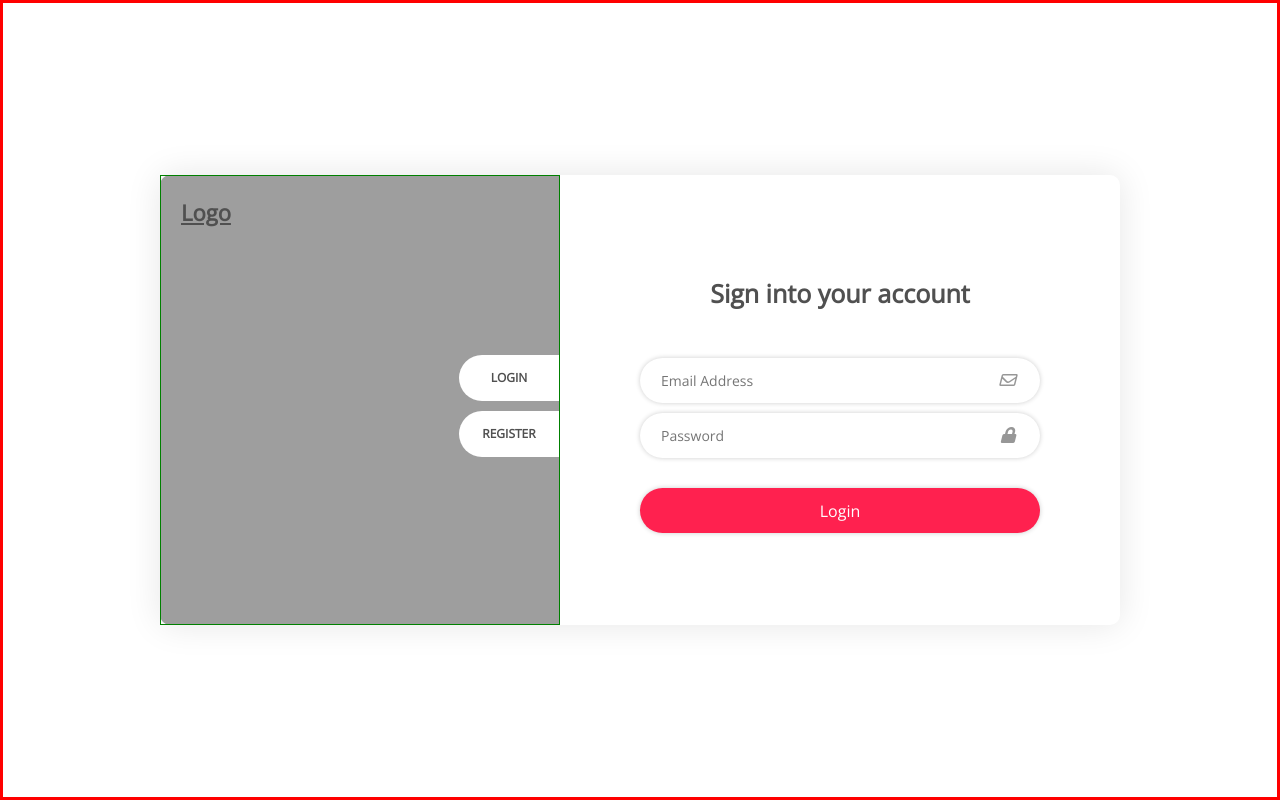
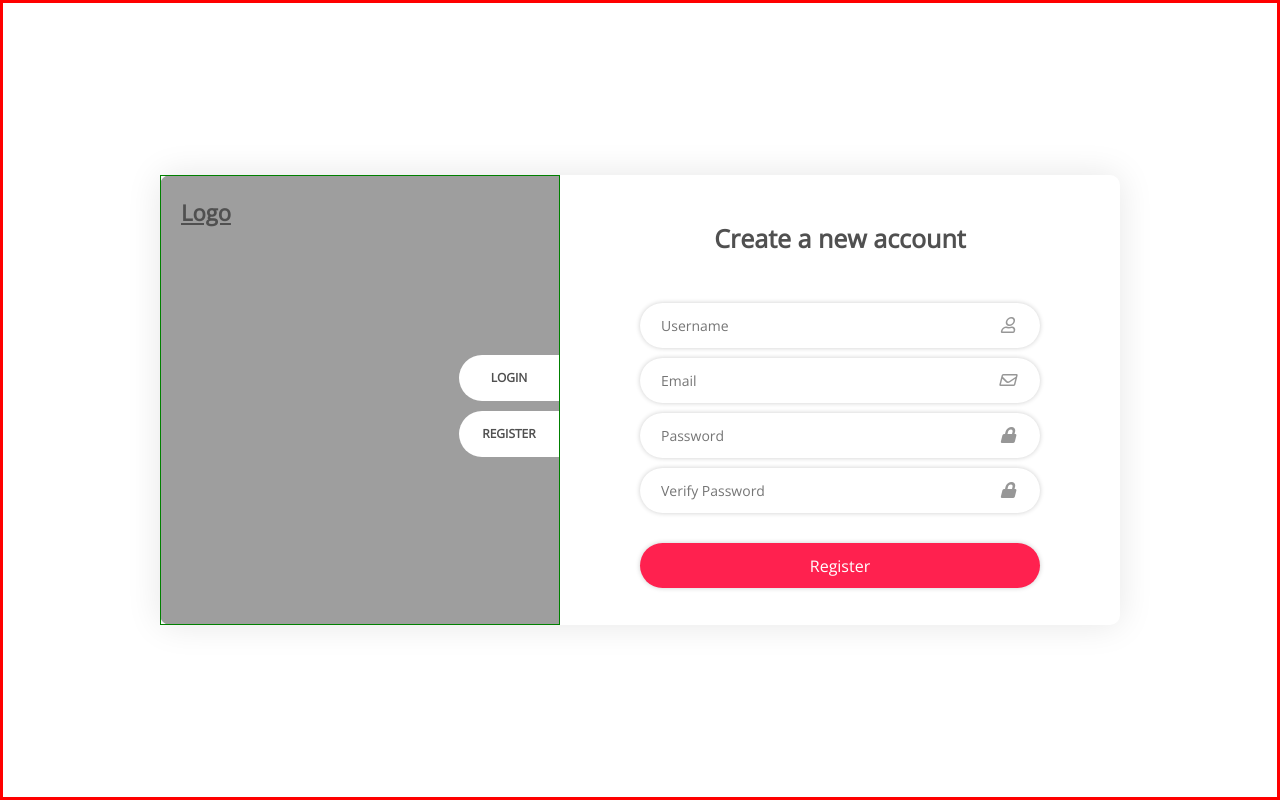
Before and after one commit to rohithkumar53/Mern-App, a React (Create React App) app: page /login in a window 1280 px wide. Built offline with nearby package versions, Linux system fonts and the light colour scheme.

Commit message:
added registration form

```diff
--- a/src/App.js
+++ b/src/App.js
@@ -1,7 +1,8 @@
 import logo from './logo.svg';
 import './App.scss';
-import LoginForm from './components/imports/LoginForm';
+// import LoginForm from './components/imports/LoginForm';
 import BaseLogin from './components/imports/BaseLogin';
+import RegisterForm from './components/imports/RegisterForm';
 import './assets/bg_img.jpg';
 
 function App() {
@@ -10,7 +11,7 @@ function App() {
       <div className="container">
         <div className="row login-box">
             <BaseLogin/>
-            <LoginForm/>
+            <RegisterForm/>
         </div>
       </div>
 
--- /dev/null
+++ b/src/components/imports/RegisterForm.jsx
@@ -0,0 +1,36 @@
+import React from 'react'
+
+export default function RegisterForm() {
+    return (
+        <div className="col-sm-7 bg-color align-self-center">
+            <div className="form-section">
+                <div className="title">
+                    <h3>Create a new account</h3>
+                </div>
+                <div className="login-inner-form">
+                    <form method="POST">
+                        <div className="form-group form-box">
+                            <input type="text" id="username" className="input-text" placeholder="Username" />
+                            <i className="icon user"></i>
+                        </div>
+                        <div className="form-group form-box">
+                            <input type="text" id="email" className="input-text" placeholder="Email" />
+                            <i className="icon email"></i>
+                        </div>
+                        <div className="form-group form-box">
+                            <input type="text" id="password" className="input-text" placeholder="Password" />
+                            <i className="icon lock"></i>
+                        </div>
+                        <div className="form-group form-box">
+                            <input type="text" id="passwordcheck" className="input-text" placeholder="Verify Password" />
+                            <i className="icon lock"></i>
+                        </div>
+                        <div className="form-group">
+                            <button className='btn primary-btn'>Register</button>
+                        </div>
+                    </form>
+                </div>
+            </div>
+        </div>
+    )
+}
--- a/src/sass/_login.scss
+++ b/src/sass/_login.scss
@@ -115,6 +115,10 @@
                     @extend .font-bold;
                     content: "\f023";
                 }
+                .icon.user::before{
+                    @extend .font-awesome;
+                    content: "\f007";
+                }
 
                 //style input text box
                 > .input-text{
```
